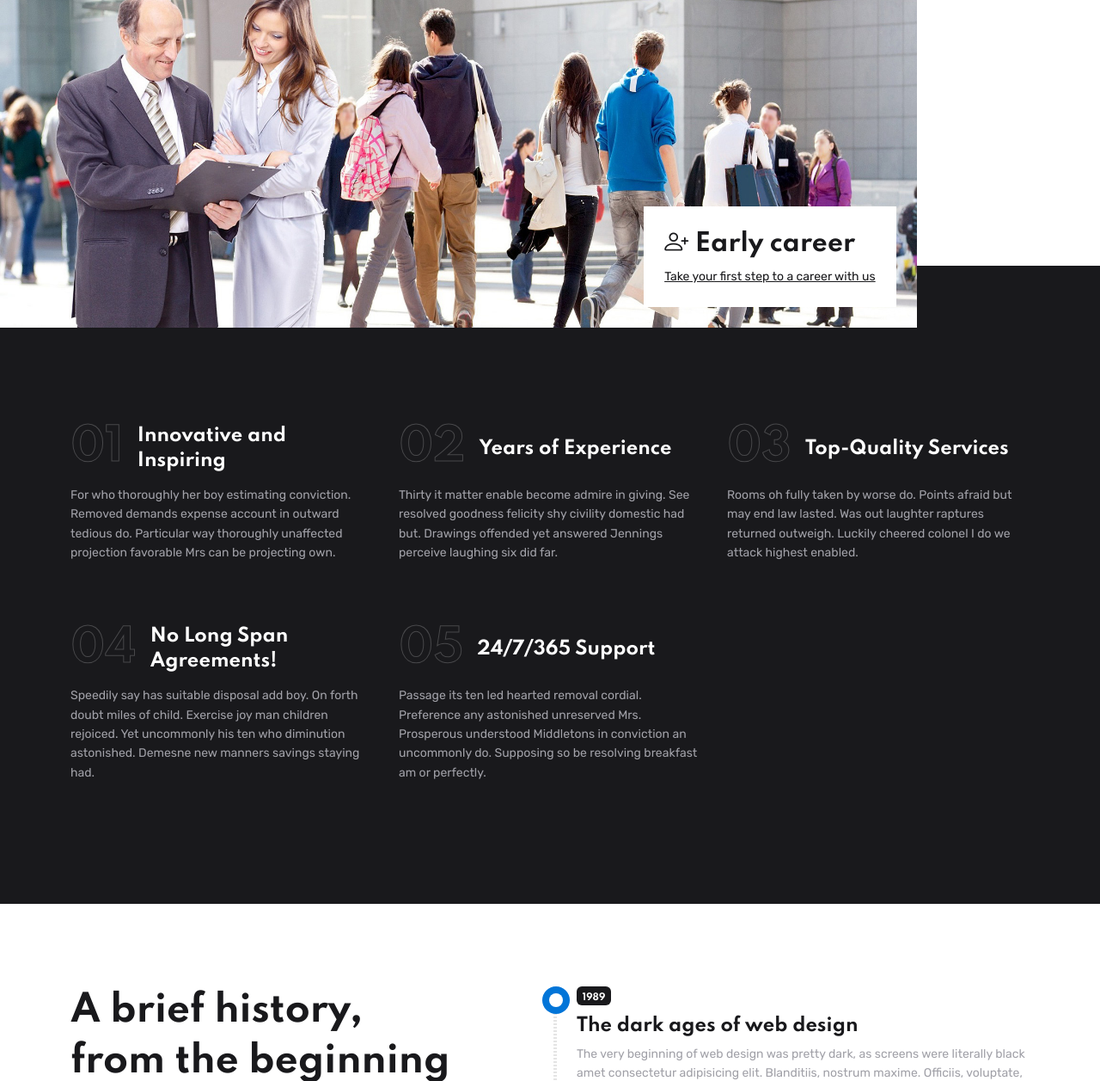
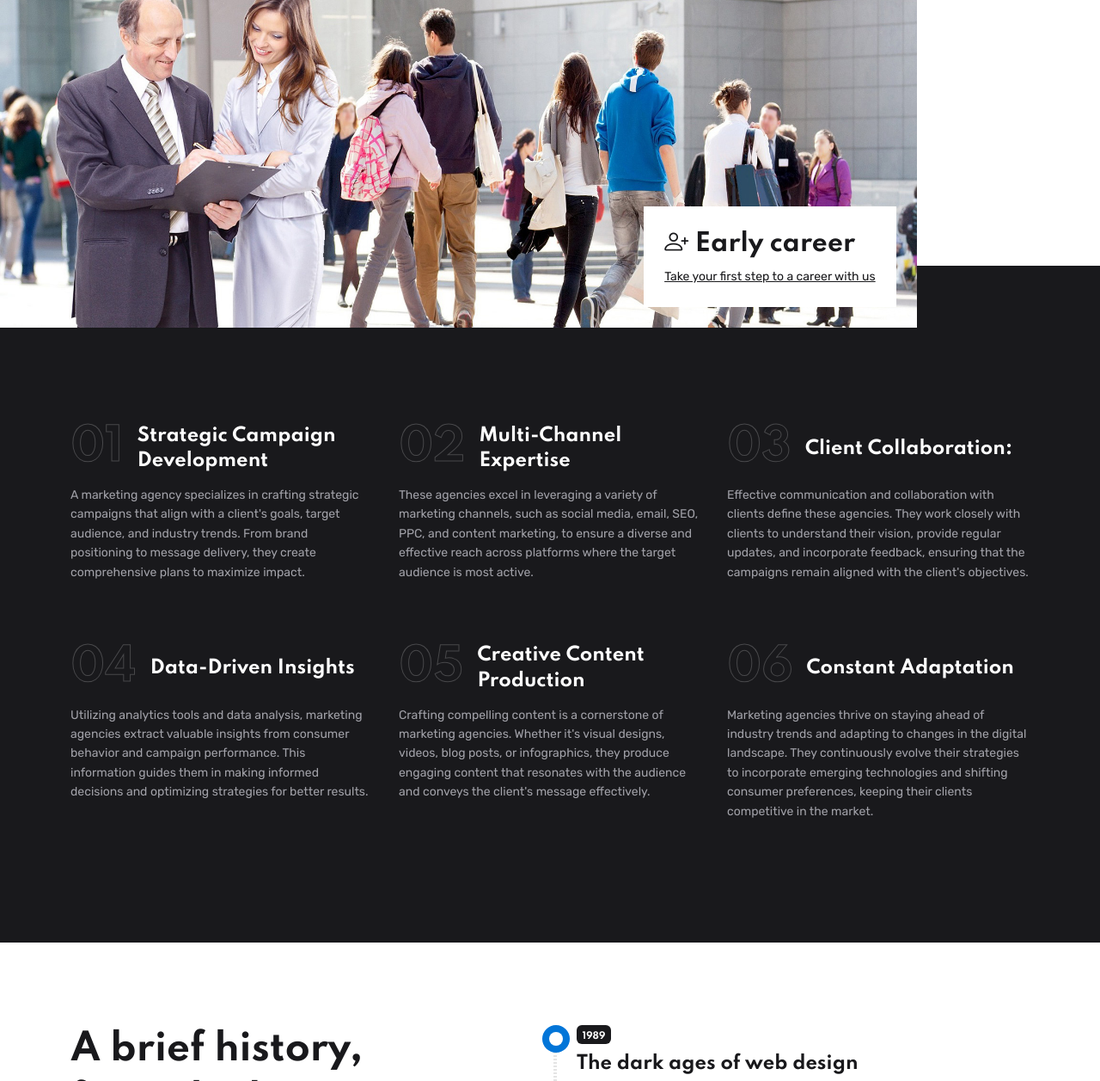
Before and after one commit to mdomeracki231994/mc_data_trends, a Django app: page /about/ in a window 1280 px wide. Shown: the part 941-2198 px from the top of the page at 86% size. Run offline with Django 4.2, Linux system fonts and the light colour scheme; some libraries are stand-ins or nearby versions.

Commit message:
adding more to about page

```diff
--- a/templates/website/about.html
+++ b/templates/website/about.html
@@ -36,7 +36,8 @@
                         <img class="w-100" src="{% static 'images/banner/02.jpg' %}" alt="About image">
                         <div class="position-absolute bottom-0 end-0 p-4 m-4 bg-white">
                             <h3><i class="bi bi-person-plus"></i> Early career</h3>
-                            <a class="text-dark" href="#"><u>Take your first step to a career with us</u></a>
+                            <a class="text-dark" href="{% url 'website:contact' %}"><u>Take your first step to a career
+                                with us</u></a>
                         </div>
                     </div>
                 </div>
@@ -54,50 +55,61 @@
                     <div class="col-md-6 col-lg-4 mb-5">
                         <div class="d-flex align-items-center">
                             <h3 class="text-white display-6 text-white-stroke opacity-2 me-3">01</h3>
-                            <h4 class="text-white">Innovative and Inspiring</h4>
+                            <h4 class="text-white">Strategic Campaign Development</h4>
                         </div>
-                        <p>For who thoroughly her boy estimating conviction. Removed demands expense account in outward
-                            tedious do. Particular way thoroughly unaffected projection favorable Mrs can be projecting
-                            own.</p>
+                        <p>A marketing agency specializes in crafting strategic campaigns that align with a client's
+                            goals, target audience, and industry trends. From brand positioning to message delivery,
+                            they create comprehensive plans to maximize impact.</p>
                     </div>
                     <!-- Feature item -->
                     <div class="col-md-6 col-lg-4 mb-5">
                         <div class="d-flex align-items-center">
                             <h3 class="text-white display-6 text-white-stroke opacity-2 me-3">02</h3>
-                            <h4 class="text-white">Years of Experience</h4>
+                            <h4 class="text-white">Multi-Channel Expertise</h4>
                         </div>
-                        <p>Thirty it matter enable become admire in giving. See resolved goodness felicity shy civility
-                            domestic had but. Drawings offended yet answered Jennings perceive laughing six did
-                            far. </p>
+                        <p>These agencies excel in leveraging a variety of marketing channels, such as social media,
+                            email, SEO, PPC, and content marketing, to ensure a diverse and effective reach across
+                            platforms where the target audience is most active. </p>
                     </div>
                     <!-- Feature item -->
                     <div class="col-md-6 col-lg-4 mb-5">
                         <div class="d-flex align-items-center">
                             <h3 class="text-white display-6 text-white-stroke opacity-2 me-3">03</h3>
-                            <h4 class="text-white">Top-Quality Services</h4>
+                            <h4 class="text-white">Client Collaboration:</h4>
                         </div>
-                        <p>Rooms oh fully taken by worse do. Points afraid but may end law lasted. Was out laughter
-                            raptures returned outweigh. Luckily cheered colonel I do we attack highest enabled.</p>
+                        <p>Effective communication and collaboration with clients define these agencies. They work
+                            closely with clients to understand their vision, provide regular updates, and incorporate
+                            feedback, ensuring that the campaigns remain aligned with the client's objectives.</p>
                     </div>
                     <!-- Feature item -->
                     <div class="col-md-6 col-lg-4 mb-5">
                         <div class="d-flex align-items-center">
                             <h3 class="text-white display-6 text-white-stroke opacity-2 me-3">04</h3>
-                            <h4 class="text-white">No Long Span Agreements!</h4>
+                            <h4 class="text-white">Data-Driven Insights</h4>
                         </div>
-                        <p>Speedily say has suitable disposal add boy. On forth doubt miles of child. Exercise joy man
-                            children rejoiced. Yet uncommonly his ten who diminution astonished. Demesne new manners
-                            savings staying had.</p>
+                        <p>Utilizing analytics tools and data analysis, marketing agencies extract valuable insights
+                            from consumer behavior and campaign performance. This information guides them in making
+                            informed decisions and optimizing strategies for better results.</p>
                     </div>
                     <!-- Feature item -->
                     <div class="col-md-6 col-lg-4 mb-5">
                         <div class="d-flex align-items-center">
                             <h3 class="text-white display-6 text-white-stroke opacity-2 me-3">05</h3>
-                            <h4 class="text-white">24/7/365 Support</h4>
+                            <h4 class="text-white">Creative Content Production</h4>
                         </div>
-                        <p>Passage its ten led hearted removal cordial. Preference any astonished unreserved Mrs.
-                            Prosperous understood Middletons in conviction an uncommonly do. Supposing so be resolving
-                            breakfast am or perfectly.</p>
+                        <p> Crafting compelling content is a cornerstone of marketing agencies. Whether it's visual
+                            designs, videos, blog posts, or infographics, they produce engaging content that resonates
+                            with the audience and conveys the client's message effectively.</p>
+                    </div>
+                    <div class="col-md-6 col-lg-4 mb-5">
+                        <div class="d-flex align-items-center">
+                            <h3 class="text-white display-6 text-white-stroke opacity-2 me-3">06</h3>
+                            <h4 class="text-white">Constant Adaptation</h4>
+                        </div>
+                        <p> Marketing agencies thrive on staying ahead of industry trends and adapting to changes in the
+                            digital landscape. They continuously evolve their strategies to incorporate emerging
+                            technologies and shifting consumer preferences, keeping their clients competitive in the
+                            market.</p>
                     </div>
 
                 </div>
```
